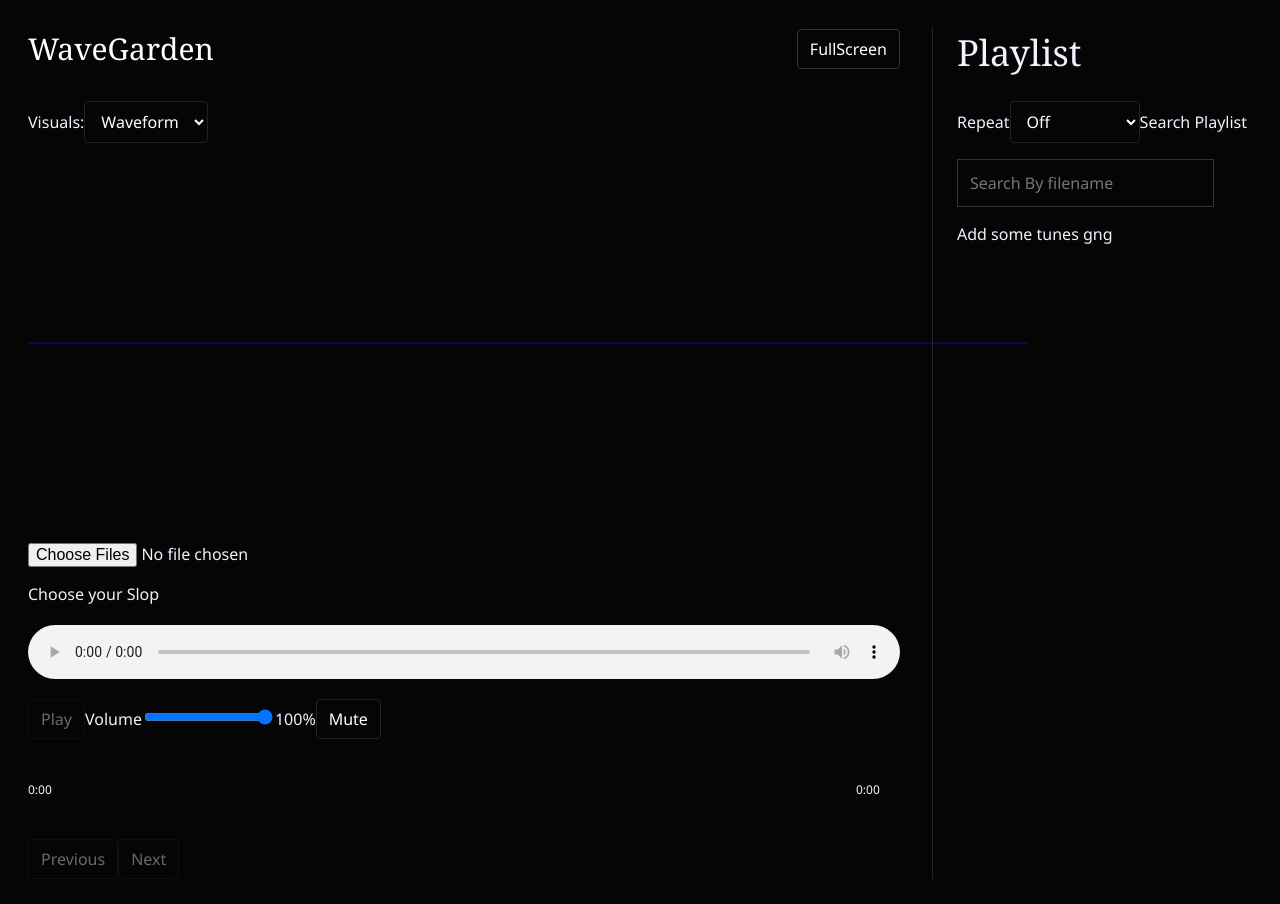
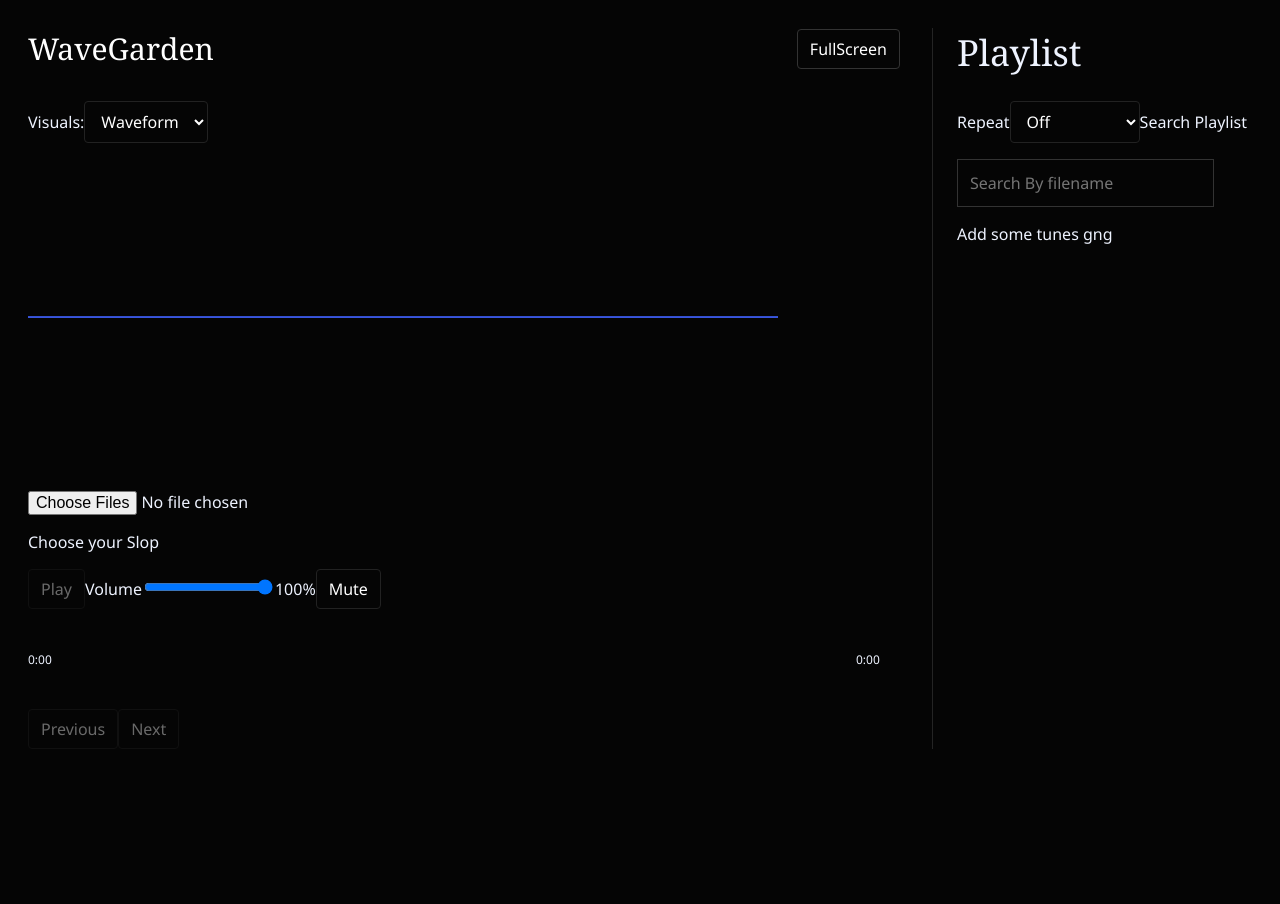
Before and after one commit to the-degenerate-otaku/Comeback---Music-Visualizer, a React (Vite) app: page / in a window 1280 px wide. Shown: the top 904 px of the page. After the commit the page ends 800 px from the top, so only its background shows below. Built offline with nearby package versions, Linux system fonts and the light colour scheme.

Commit message:
waveforms recoloured

```diff
--- a/src/App.css
+++ b/src/App.css
@@ -24,8 +24,11 @@ main {
 canvas{
   display: block;
   width: strech;
-  height: auto;
+  height: 300px;
   background:transparent;
+  border: 0px;
+  border-radius: 0px;
+  margin: 24px 0px;
 
 }
 
--- a/src/App.jsx
+++ b/src/App.jsx
@@ -336,7 +336,7 @@ export default function App() {
         }
 
 
-        ctx.fillStyle = "#5c0808";
+        ctx.fillStyle = "#4263ff";
         for (let bar = 0; bar < barCount; bar++) {
           const start = Math.floor(
             (bar / barCount) * frequencies.length
@@ -367,7 +367,7 @@ export default function App() {
         return;
 
       }
-      ctx.strokeStyle = "#150458f0";
+      ctx.strokeStyle = "#4263ff";
       ctx.lineWidth = 2;
       ctx.beginPath();
 
@@ -470,7 +470,7 @@ export default function App() {
         />
 
         <p> {file ? file.name : "Choose your Slop "} </p>
-        <audio ref={audioRef} controls onPlay={() => {
+        <audio ref={audioRef} onPlay={() => {
           setIsPlaying(true);
           connectAudio();
         }}
```
